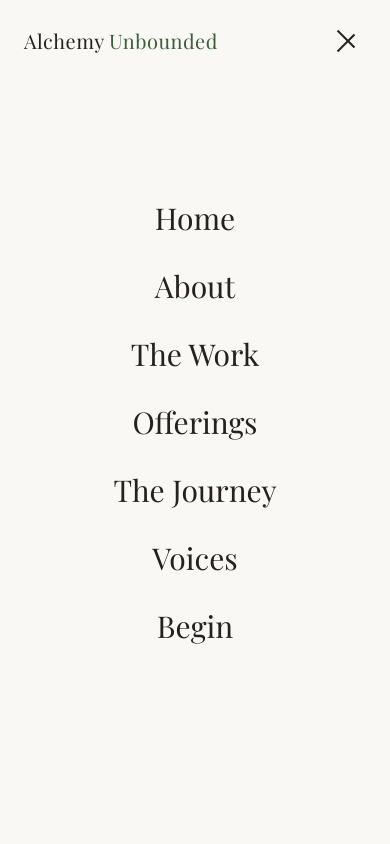
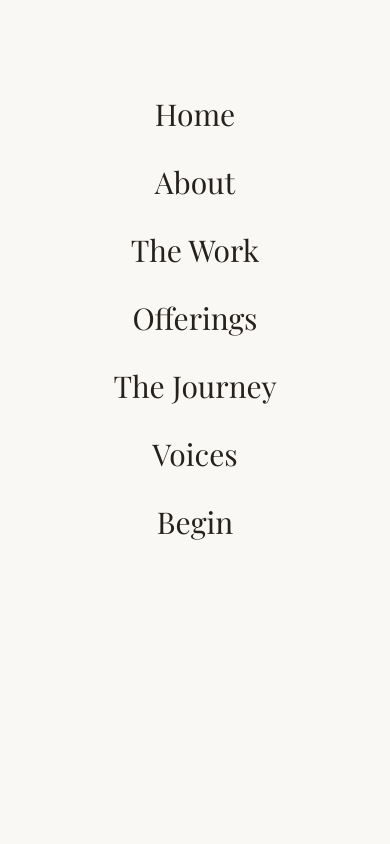
Before and after one commit to deetours/alchemyunbounded, a Next.js app: page / in a window 390 px wide. Both pictures are taken after a click on the button "Toggle menu". Shown: the top 844 px of the page. Built offline with nearby package versions, Linux system fonts and the light colour scheme; a web font is replaced by a local one.

Commit message:
Fix mobile menu layout - add proper z-index and spacing to prevent overlap with header

```diff
--- a/components/navigation.tsx
+++ b/components/navigation.tsx
@@ -82,9 +82,9 @@ export function Navigation() {
             animate={{ opacity: 1 }}
             exit={{ opacity: 0 }}
             transition={{ duration: 0.5 }}
-            className="fixed inset-0 z-40 bg-background md:hidden"
+            className="fixed inset-0 z-50 bg-background md:hidden pt-24"
           >
-            <div className="flex flex-col items-center justify-center h-full gap-8">
+            <div className="flex flex-col items-center justify-start h-full gap-8 px-6">
               {navLinks.map((link, index) => (
                 <motion.div
                   key={link.href}
```
